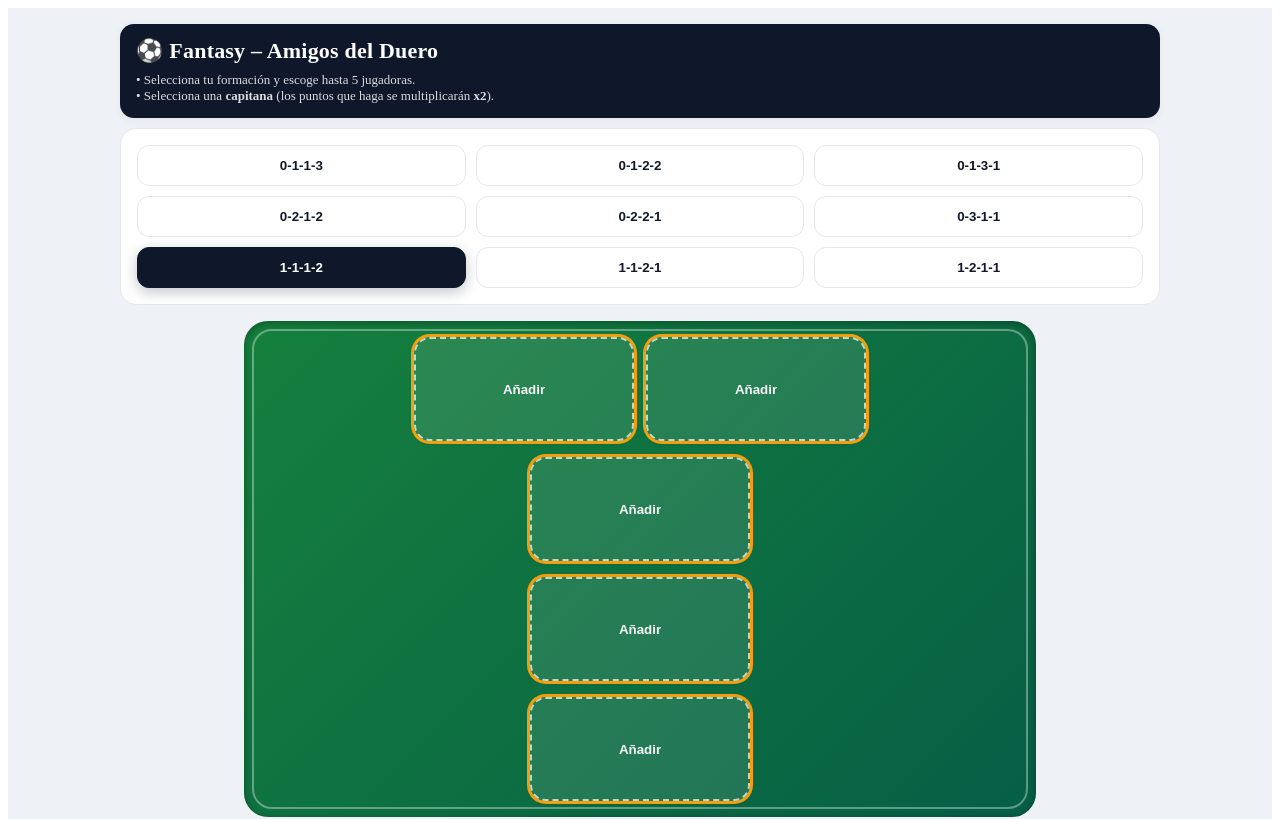
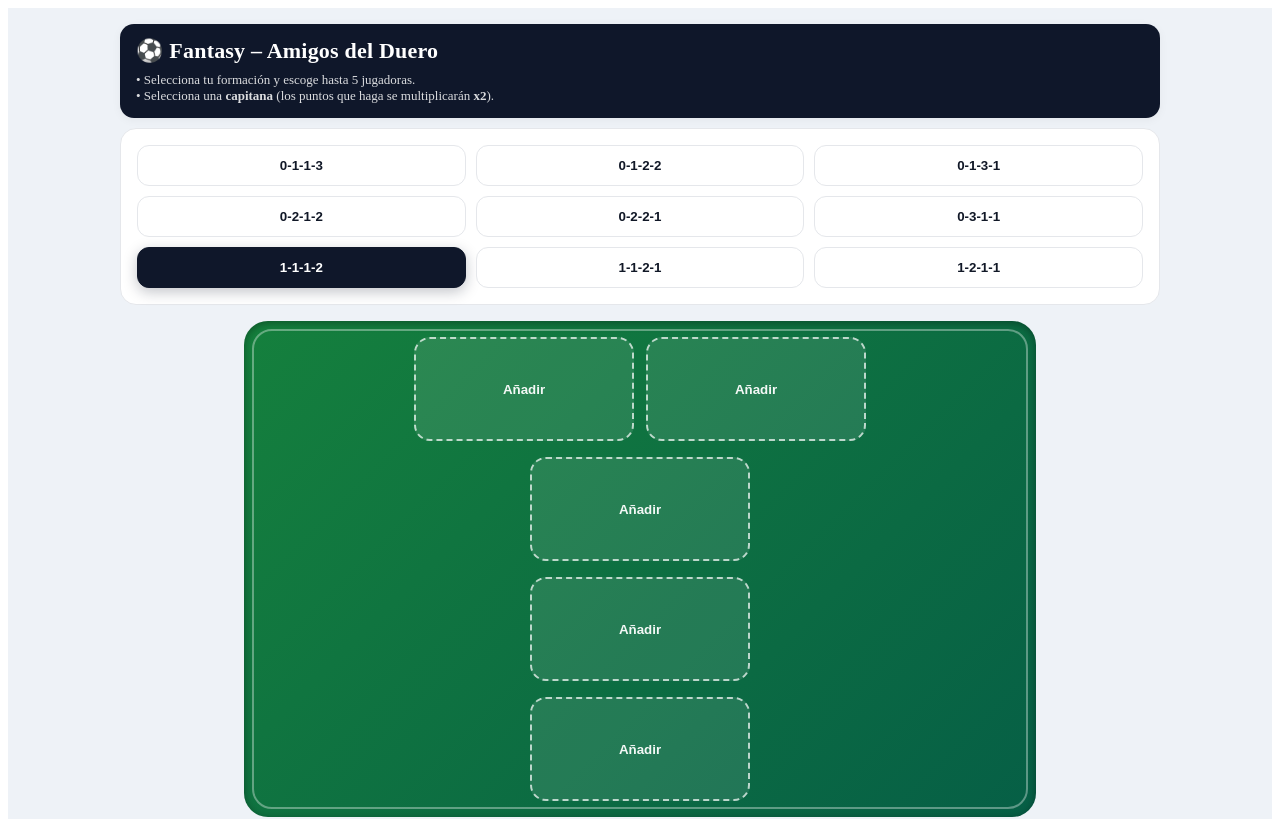
Before and after one commit to GuillemSanTou07/fantasy-aduero, a Next.js app: page / in a window 1280 px wide. Shown: the top 819 px of the page. Built offline with nearby package versions, Linux system fonts and the light colour scheme.

Commit message:
index.tsx

```diff
--- a/pages/index.tsx
+++ b/pages/index.tsx
@@ -1,4 +1,3 @@
-// pages/index.tsx
 import React from "react";
 
 /** ===== App Fantasy – Amigos del Duero (Next.js + TS) ===== */
@@ -170,7 +169,7 @@ function Pitch({ rows }: { rows: Array<{ role: Role; players: Slot[] }> }) {
               <div key={idx} style={{ display: "flex", justifyContent: "center", gap: 12 }}>
                 {row.players.map((slot, i) => {
                   const hasPlayer = !!slot.player;
-                  const isCaptain = !!slot.isCaptain; // destacar sin fondo dorado
+                  const isCaptain = !!slot.isCaptain;
                   return (
                     <button
                       key={i}
@@ -185,12 +184,7 @@ function Pitch({ rows }: { rows: Array<{ role: Role; players: Slot[] }> }) {
                         color: hasPlayer ? "#111827" : "#fff",
                         padding: 12,
                         cursor: "pointer",
-                        // Anillo exterior ámbar para la capitana (sin cambiar el fondo)
-                        boxShadow: isCaptain
-                          ? "0 0 0 3px #f59e0b, 0 2px 6px rgba(0,0,0,.08)"
-                          : hasPlayer
-                          ? "0 2px 6px rgba(0,0,0,.08)"
-                          : "none",
+                        boxShadow: hasPlayer ? "0 2px 6px rgba(0,0,0,.08)" : "none",
                         position: "relative",
                       }}
                     >
@@ -201,33 +195,7 @@ function Pitch({ rows }: { rows: Array<{ role: Role; players: Slot[] }> }) {
                             <RoleDot role={slot.role} />
                           </div>
 
-                          {/* Insignia C arriba-derecha SOLO si capitana */}
-                          {isCaptain && (
-                            <span
-                              title="Capitana"
-                              style={{
-                                position: "absolute",
-                                top: -12,
-                                right: -12,
-                                width: 26,
-                                height: 26,
-                                borderRadius: 999,
-                                background: "#ffffff",
-                                border: "2px solid #f59e0b",
-                                color: "#b45309",
-                                display: "inline-flex",
-                                alignItems: "center",
-                                justifyContent: "center",
-                                fontWeight: 900,
-                                fontSize: 12,
-                                boxShadow: "0 2px 8px rgba(245,158,11,.25)",
-                              }}
-                            >
-                              C
-                            </span>
-                          )}
-
-                          {/* Nombre centrado */}
+                          {/* Nombre centrado — si es capitana, en dorado */}
                           <div
                             style={{
                               height: "100%",
@@ -246,6 +214,7 @@ function Pitch({ rows }: { rows: Array<{ role: Role; players: Slot[] }> }) {
                                 lineHeight: 1.25,
                                 wordBreak: "break-word",
                                 whiteSpace: "normal",
+                                color: isCaptain ? "#b45309" : "#111827", // <-- dorado SOLO en el nombre
                               }}
                             >
                               {slot.player!.name}
@@ -312,7 +281,7 @@ function CaptainPicker({
                 padding: "8px 10px",
                 borderRadius: 999,
                 border: active ? "2px solid #f59e0b" : "1px solid #e5e7eb",
-                background: active ? "#fff" : "#fff",
+                background: "#fff",
                 fontWeight: 800,
                 cursor: "pointer",
                 boxShadow: active ? "0 0 0 3px rgba(245,158,11,.25)" : "none",
@@ -405,7 +374,7 @@ export default function App() {
     [lineup]
   );
 
-  // Si no hay ninguna jugadora en el campo, limpia capitana (evita resalto accidental)
+  // Si no hay jugadoras, limpia capitana
   React.useEffect(() => {
     const anySelected = Object.values(lineup).some((arr) => arr.some(Boolean));
     if (!anySelected && captainId !== null) setCaptainId(null);
```
